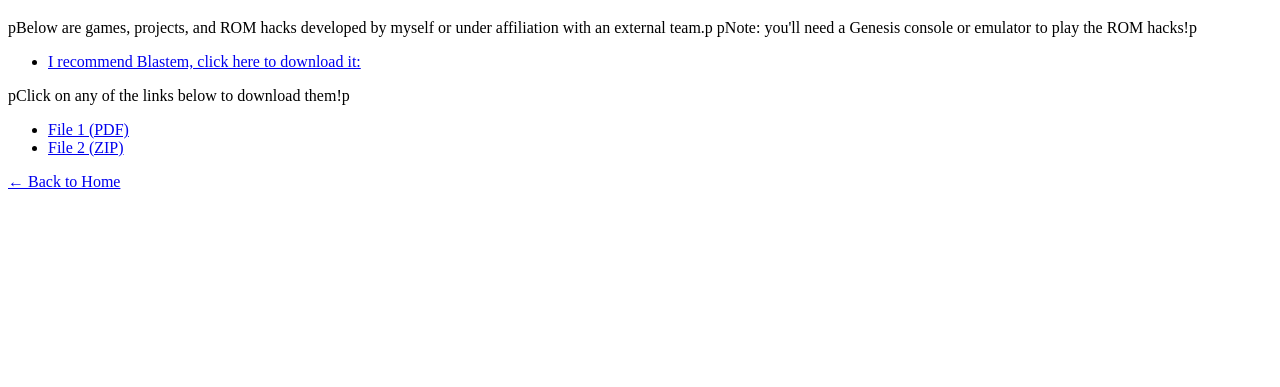
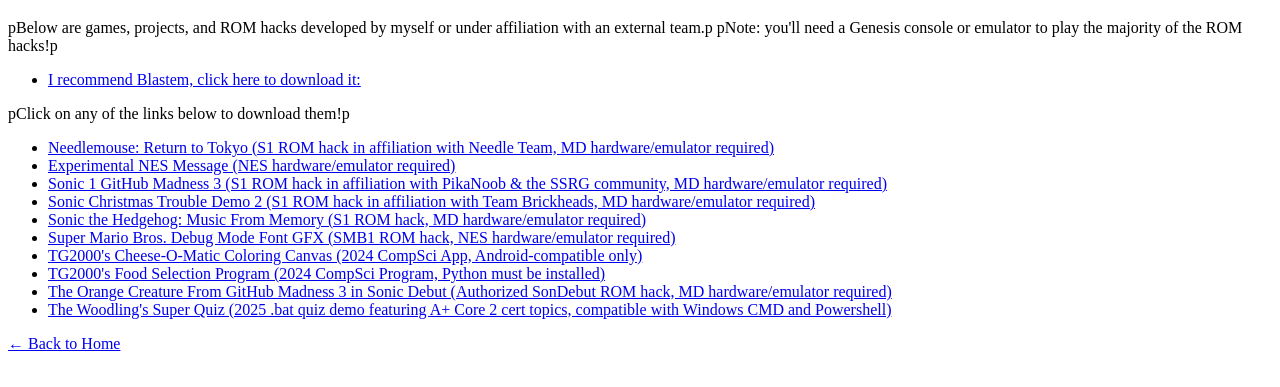
Before and after one commit to TheGamer2000sGitshack/TG2Ks-Archive-Website-Repository-Proto1, a plain HTML site: page games.html in a window 1280 px wide. Shown: the part 61-448 px from the top of the page. Drawn offline with Linux system fonts and the light colour scheme.

Commit message:
Fixes and files

```diff
--- a/games.html
+++ b/games.html
@@ -8,7 +8,7 @@
 <body>
     <h1>Projects and Stuff</h1>
     pBelow are games, projects, and ROM hacks developed by myself or under affiliation with an external team.p
-    pNote: you'll need a Genesis console or emulator to play the ROM hacks!p
+    pNote: you'll need a Genesis console or emulator to play the majority of the ROM hacks!p
     <ul>
         <li><a href="https://www.retrodev.com/blastem/" target="_blank">I recommend Blastem, click here to download it:</a></li>
     </ul>
@@ -16,9 +16,18 @@
     pClick on any of the links below to download them!p
 
     <ul>
-        <li><a href="files/file1.pdf" download>File 1 (PDF)</a></li>
-        <li><a href="files/file2.zip" download>File 2 (ZIP)</a></li>
-    </ul>
+        <li><a href="files/Needlemouse Return to Tokyo - The NMRTT Wrap Up Project (By TheGamer2000, Needle Team, REV01).bin" download>Needlemouse: Return to Tokyo (S1 ROM hack in affiliation with Needle Team, MD hardware/emulator required)</a></li>
+        <li><a href="files/NES Message - By TheGamer2000.nes" download>Experimental NES Message (NES hardware/emulator required)</a></li>
+        <li><a href="files/Sonic 1 GitHub Madness 3 (REV01 Bugfix DX).bin" download>Sonic 1 GitHub Madness 3 (S1 ROM hack in affiliation with PikaNoob & the SSRG community, MD hardware/emulator required)</a></li>
+        <li><a href="files/Sonic Christmas Trouble (Team Brickheads, Demo 2).bin" download>Sonic Christmas Trouble Demo 2 (S1 ROM hack in affiliation with Team Brickheads, MD hardware/emulator required)</a></li>
+        <li><a href="files/Sonic the Hedgehog - Music From Memory (Hack by TG2000).bin" download>Sonic the Hedgehog: Music From Memory (S1 ROM hack, MD hardware/emulator required)</a></li>
+        <li><a href="files/Super Mario Bros. But with Sonic 1 & 2's Debug Mode Font (Hack by TG2000, 1-18-25).nes" download>Super Mario Bros. Debug Mode Font GFX (SMB1 ROM hack, NES hardware/emulator required)</a></li>
+        <li><a href="TG2000s_CheeseOMatic_Coloring_Canvas_Final_Build.apk" download>TG2000's Cheese-O-Matic Coloring Canvas (2024 CompSci App, Android-compatible only)</a></li>
+        <li><a href="files/TG2000s_Food_Selection_Program_Final_Build.zip" download>TG2000's Food Selection Program (2024 CompSci Program, Python must be installed)</a></li>
+        <li><a href="files/The Orange Creature From GitHub Madness 3 in Sonic Debut (OG Hack by MDTravis, Hacked by TG2000).bin" download>The Orange Creature From GitHub Madness 3 in Sonic Debut (Authorized SonDebut ROM hack, MD hardware/emulator required)</a></li>
+        <li><a href="files/The Woodling's Super Quiz - RPG Game Snippet Demo.zip" download>The Woodling's Super Quiz (2025 .bat quiz demo featuring A+ Core 2 cert topics, compatible with Windows CMD and Powershell)</a></li>
+
+   </ul>
 
     <a href="welcome.html">← Back to Home</a>
 </body>
```
Also changed, not shown: index.html (added, +15 -0 lines), welcome.html (+5 -0 lines), images/TG2KLogo.png (added), 11 other files.
